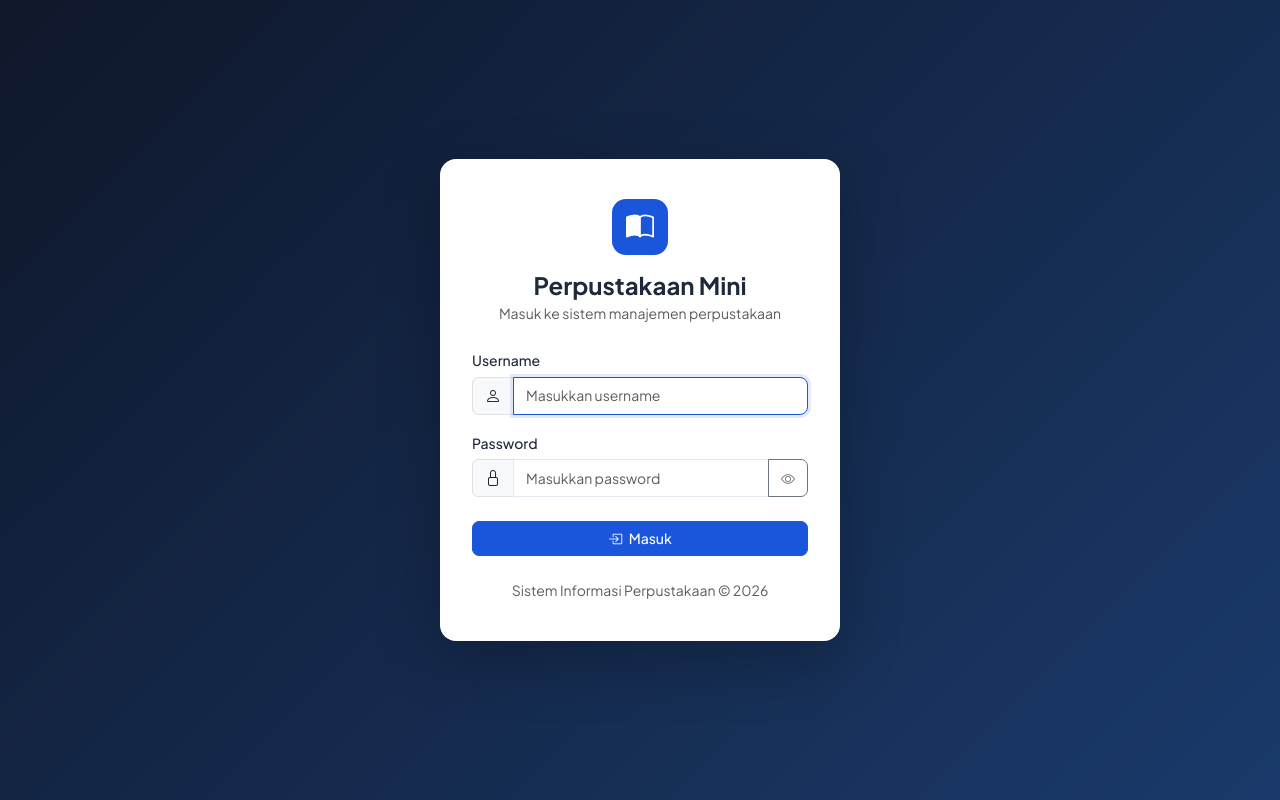
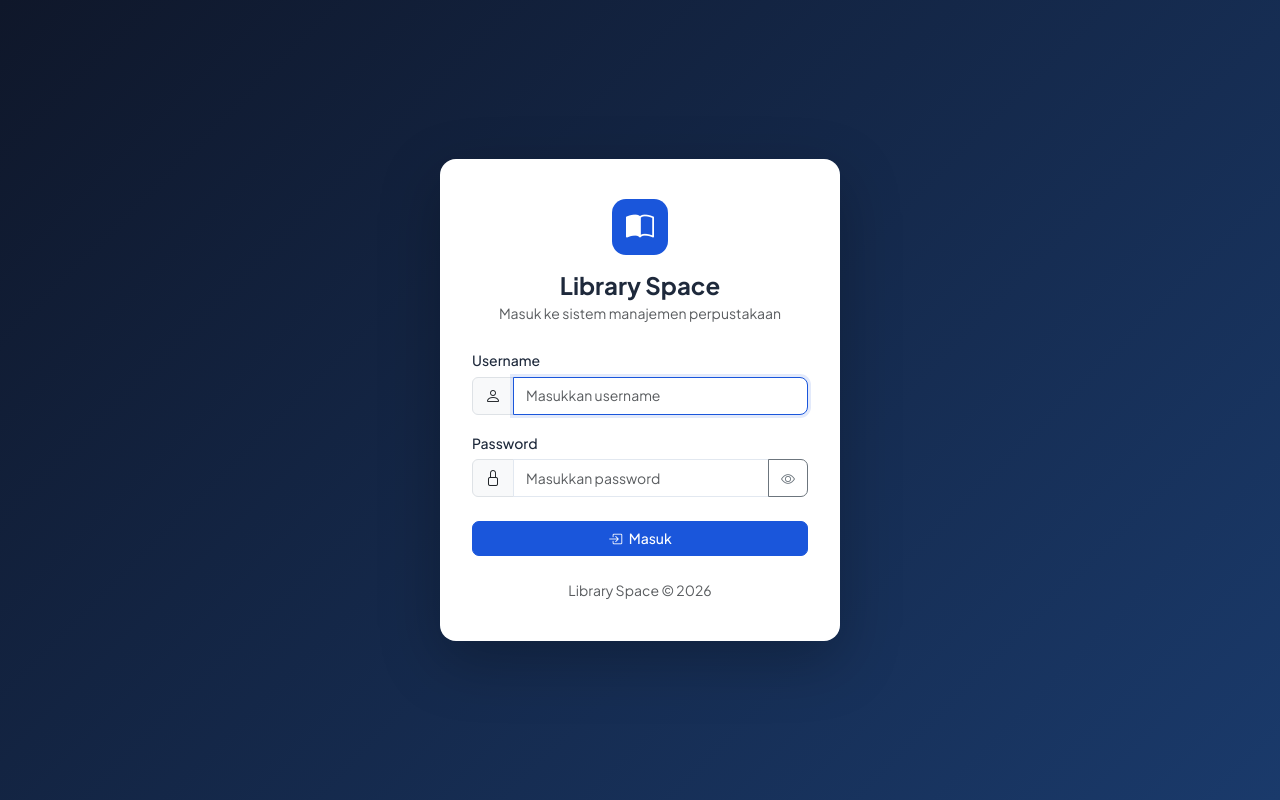
Before and after one commit to reyhanghfra/web-perpustakaan, a PHP site: page /perpustakaan/login.php in a window 1280 px wide. Run offline with PHP 8.4, Linux system fonts and the light colour scheme.

Commit message:
update the tittle from 'Perpustakaan Mini' to 'Library Space'

```diff
--- a/includes/header.php
+++ b/includes/header.php
@@ -3,14 +3,14 @@
  * includes/header.php
  * Dipanggil di bagian atas setiap halaman
  */
-if (!isset($page_title)) $page_title = 'Perpustakaan Mini';
+if (!isset($page_title)) $page_title = 'Library Space';
 ?>
 <!DOCTYPE html>
 <html lang="id">
 <head>
   <meta charset="UTF-8">
   <meta name="viewport" content="width=device-width, initial-scale=1.0">
-  <title><?= htmlspecialchars($page_title) ?> — Perpustakaan Mini</title>
+  <title><?= htmlspecialchars($page_title) ?> — Library Space</title>
 
   <!-- Bootstrap 5 CSS -->
   <link rel="stylesheet" href="https://cdn.jsdelivr.net/npm/bootstrap@5.3.2/dist/css/bootstrap.min.css">
--- a/includes/navbar.php
+++ b/includes/navbar.php
@@ -10,7 +10,7 @@
     <!-- Brand -->
     <a class="navbar-brand d-flex align-items-center gap-2" href="/perpustakaan/pages/dashboard/">
       <span class="brand-icon"><i class="bi bi-book-half"></i></span>
-      <span class="brand-name">Perpustakaan Mini</span>
+      <span class="brand-name">Library Space</span>
     </a>
 
     <!-- Toggler mobile -->
--- a/login.php
+++ b/login.php
@@ -68,7 +68,7 @@ if ($_SERVER['REQUEST_METHOD'] === 'POST') {
       <i class="bi bi-book-half"></i>
     </div>
 
-    <h4 class="text-center fw-700 mb-1" style="font-weight:700;">Perpustakaan Mini</h4>
+    <h4 class="text-center fw-700 mb-1" style="font-weight:700;">Library Space</h4>
     <p class="text-center text-muted small mb-4">Masuk ke sistem manajemen perpustakaan</p>
 
     <?php if ($error): ?>
@@ -109,7 +109,7 @@ if ($_SERVER['REQUEST_METHOD'] === 'POST') {
     </form>
 
     <p class="text-center text-muted small mt-4 mb-0">
-      Sistem Informasi Perpustakaan &copy; <?= date('Y') ?>
+      Library Space &copy; <?= date('Y') ?>
     </p>
   </div>
 
```
